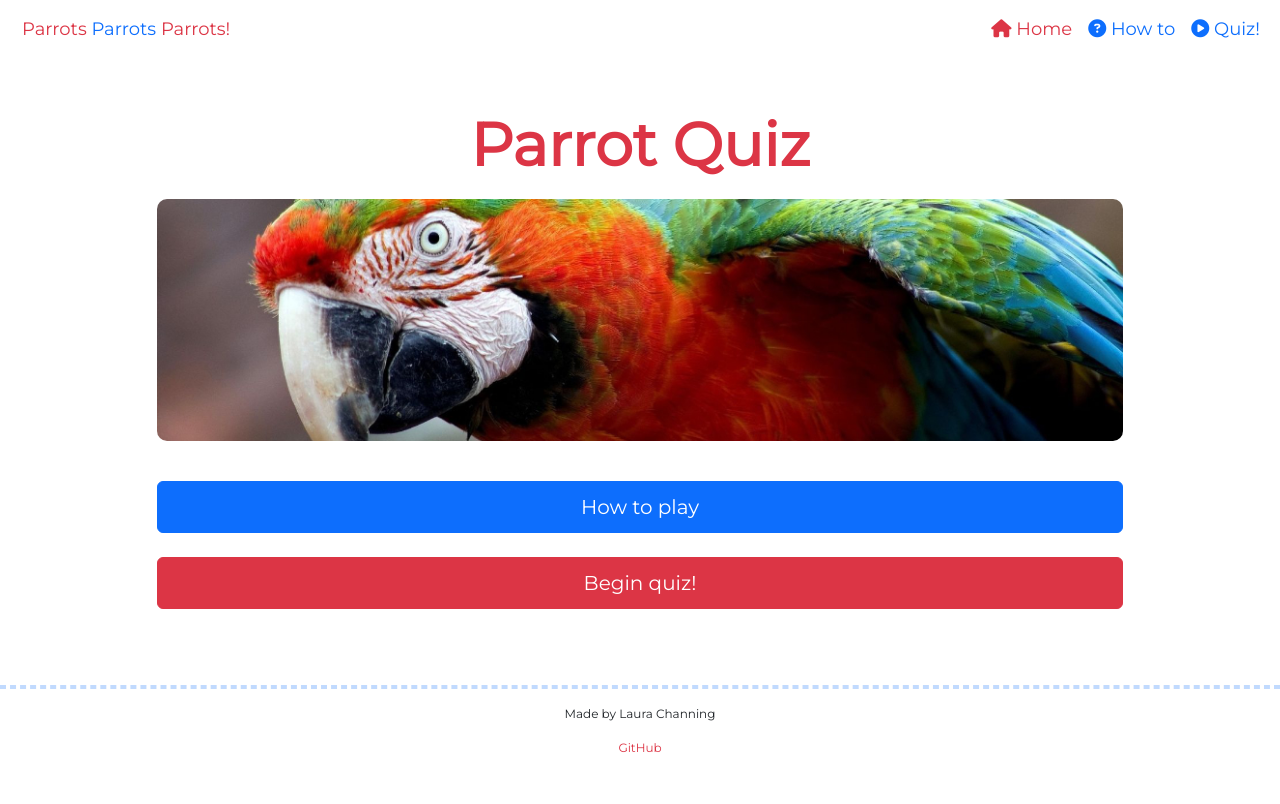
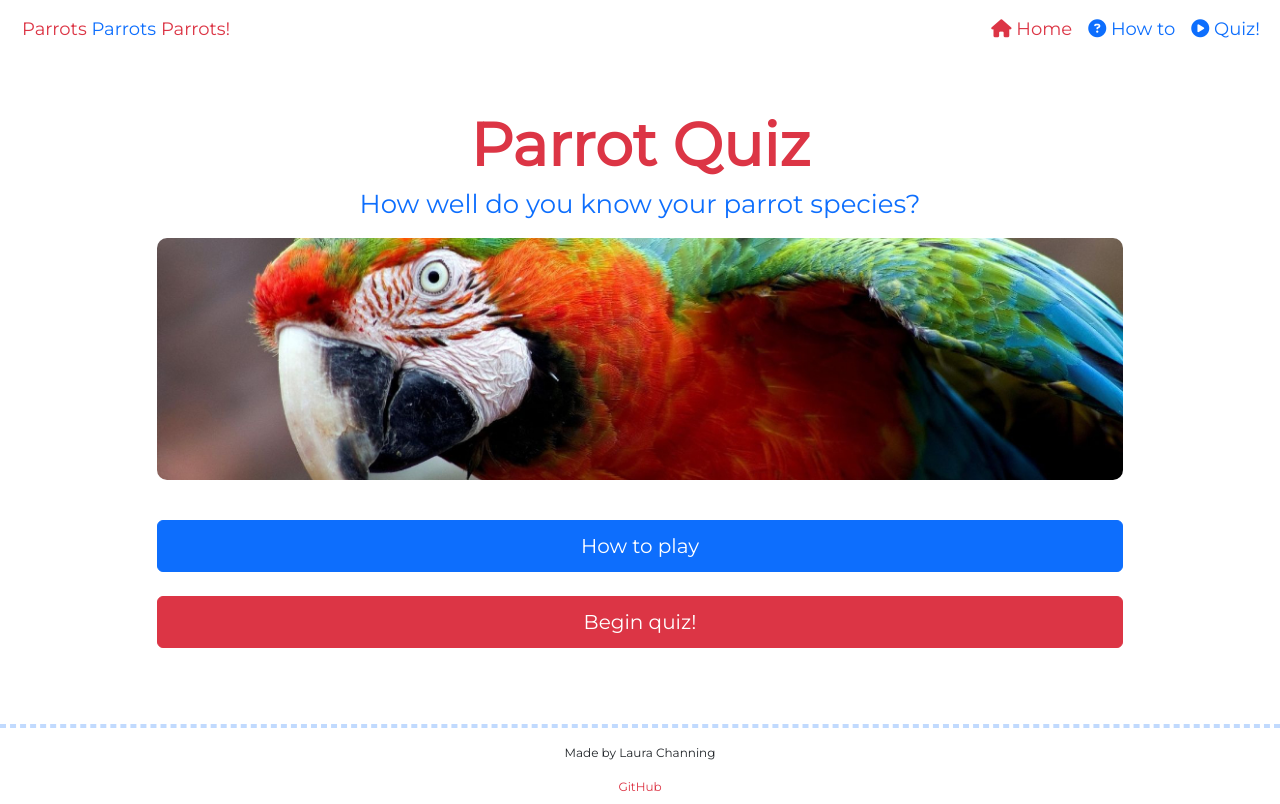
Before and after one commit to lrchnnng/parrot-quiz, a plain HTML site: page index.html in a window 1280 px wide. Drawn offline with nearby package versions, Linux system fonts and the light colour scheme.

Commit message:
added subtitle to index page and styled

```diff
--- a/assets/css/style.css
+++ b/assets/css/style.css
@@ -9,7 +9,7 @@
 }
 
 main {
-    padding: 60px 10px;
+    padding: 20px 10px;
 }
 
 /* Mobile Styling*/
@@ -50,7 +50,7 @@ main {
         font-size: clamp(1.5rem, 0.4773rem + 5.1136vw, 3.75rem);
         text-align: center;
         font-weight: 600;
-        padding-bottom: 10px;
+        padding-bottom: 0px;
     }
 
     .title-img {
@@ -58,6 +58,13 @@ main {
         width: 100%;
         height: auto;
         border-radius: 10px;
+    }
+
+    .index-subtitle {
+        font-size: clamp(1rem, 0.7159rem + 1.4205vw, 1.625rem);
+        color: var(--blue);
+        font-weight: 500;
+        padding-bottom: 10px;
     }
 
     /* Buttons */
--- a/index.html
+++ b/index.html
@@ -36,6 +36,7 @@
       <!-- Beginning of header section -->
       <div class="header col-sm-12 col-md-10 col-g-8 mx-auto">
         <h1 class="index-title">Parrot Quiz</h1>
+        <h2 class="index-subtitle">How well do you know your parrot species?</h2>
         <img class="title-img" src="assets/images/main-img/header.jpg" alt="a close up image of a scarlett macaw parrot">
       </div>
       <!-- End of header section -->
```
